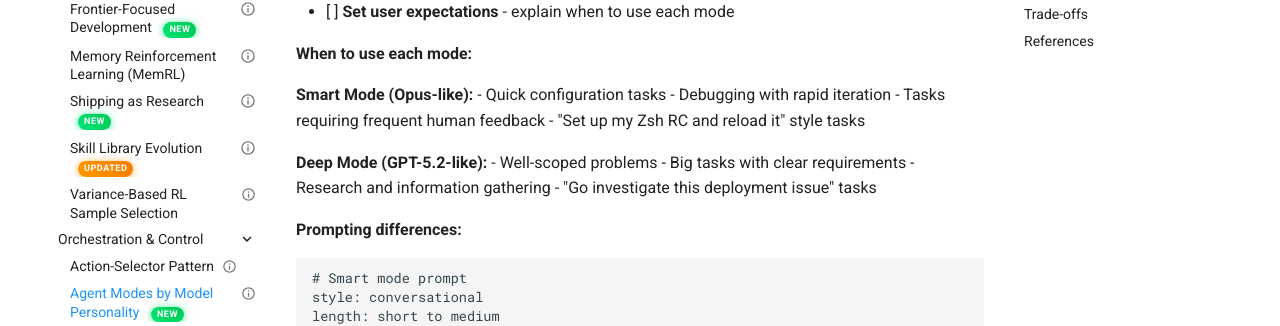
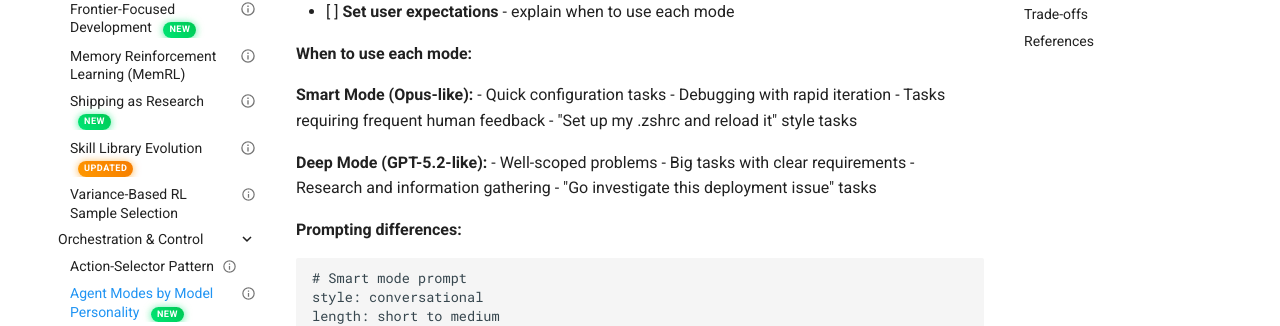
Before and after one commit to dev02019/awesome-agentic-patterns, an MkDocs documentation site: the page built from docs/patterns/agent-modes-by-model-personality.md, in a window 1280 px wide and 900 px high, scrolled down 1772 px. Shown: the part 175-501 px from the top of the window. Built offline with MkDocs 1.6.1 and Material for MkDocs 9.7.7, drawn with Linux system fonts in a browser that asks for light colours; comment, search, counter and statistics services are not loaded.

Commit message:
Fix: Change Zsh RC to .zshrc in example
Co-Authored-By: Claude Opus 4.6 <noreply@anthropic.com>

```diff
--- a/docs/patterns/agent-modes-by-model-personality.md
+++ b/docs/patterns/agent-modes-by-model-personality.md
@@ -80,7 +80,7 @@ The team explicitly avoids a "model selector" dropdown and instead presents thes
 - Quick configuration tasks
 - Debugging with rapid iteration
 - Tasks requiring frequent human feedback
-- "Set up my Zsh RC and reload it" style tasks
+- "Set up my .zshrc and reload it" style tasks
 
 **Deep Mode (GPT-5.2-like):**
 - Well-scoped problems
```
Also changed, not shown: patterns/agent-modes-by-model-personality.md (+1 -1 lines).
